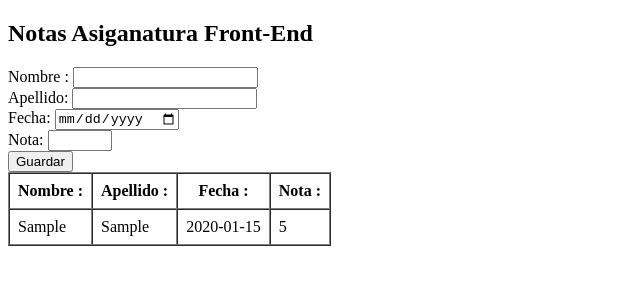
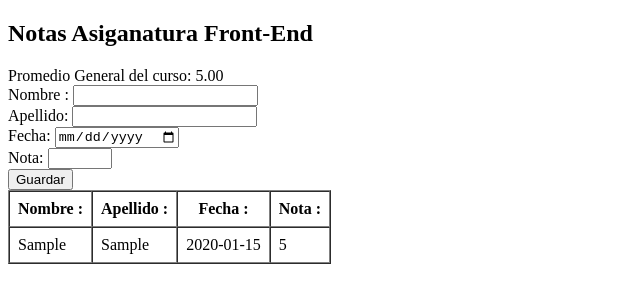
Before and after one commit to tron02/Certamen-2, a plain HTML site: page index.html in a window 1280 px wide. Both pictures are taken after typing "Sample", "Sample", "2020-01-15", "5" into the empty fields and a click on the button "Guardar". Shown: the whole page, without its empty margins (0-640 px from the left). Drawn offline with Linux system fonts and the light colour scheme.

Commit message:
Agregue promedio

```diff
--- a/index.html
+++ b/index.html
@@ -7,6 +7,7 @@
 </head>
 <body>
     <h2>Notas Asiganatura Front-End</h2>
+    <div id="average">Promedio General del curso : N/A</div>
     <form id="studentForm">
         <div>
             <label for="name">Nombre :</label>
--- a/script.js
+++ b/script.js
@@ -17,6 +17,7 @@ document.getElementById("studentForm").addEventListener("submit",function(e){
  students.push(student)
  //console.log(students)
 addStudentToTable(student);
+actualizarPromedio();
  this.reset()
 
 });
@@ -31,3 +32,12 @@ function addStudentToTable(student){
     `;
  tableBody.appendChild(row);
 }
+const promedioDiv = document.getElementById("average")
+function actualizarPromedio() {
+   let suma = 0;
+   for (const student of students) {
+      suma += student.grade;
+   }
+   const promedio = (suma / students.length).toFixed(2);
+   promedioDiv.textContent = `Promedio General del curso: ${promedio}`;
+}
```
